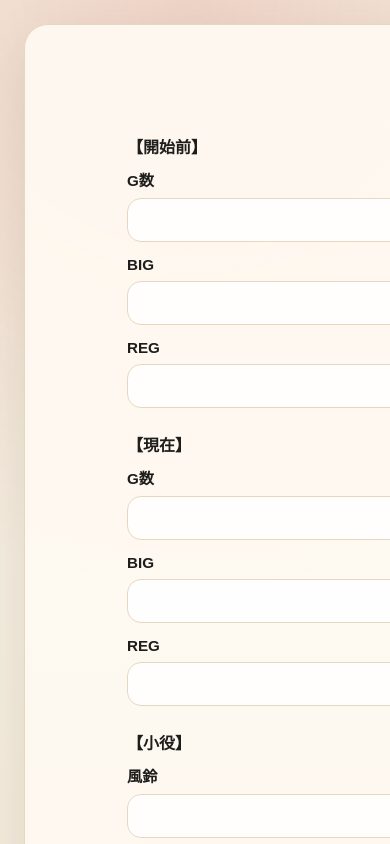
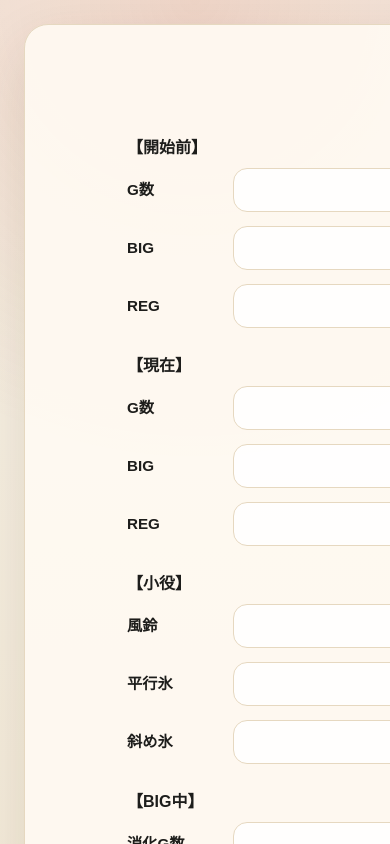
Before and after one commit to umedademu/suisoku, a Next.js app: page /hanabi in a window 390 px wide. Shown: the top 844 px of the page. Built offline with nearby package versions, Linux system fonts and the light colour scheme.

Commit message:
入力欄のラベル配置を左側に変更

```diff
--- a/app/globals.css
+++ b/app/globals.css
@@ -117,12 +117,15 @@ a {
 
 .input-field {
   display: grid;
-  gap: 8px;
+  grid-template-columns: 110px minmax(0, 1fr);
+  gap: 12px;
+  align-items: center;
 }
 
 .input-label {
   font-size: 0.95rem;
   font-weight: 700;
+  line-height: 1.3;
 }
 
 .number-input {
@@ -144,6 +147,11 @@ a {
   .input-row-2,
   .input-row-3 {
     grid-template-columns: minmax(0, 1fr);
+  }
+
+  .input-field {
+    grid-template-columns: 96px minmax(0, 1fr);
+    gap: 10px;
   }
 }
 
```
Also changed, not shown: 1 other file (tests, documents, lock files or other folders).
